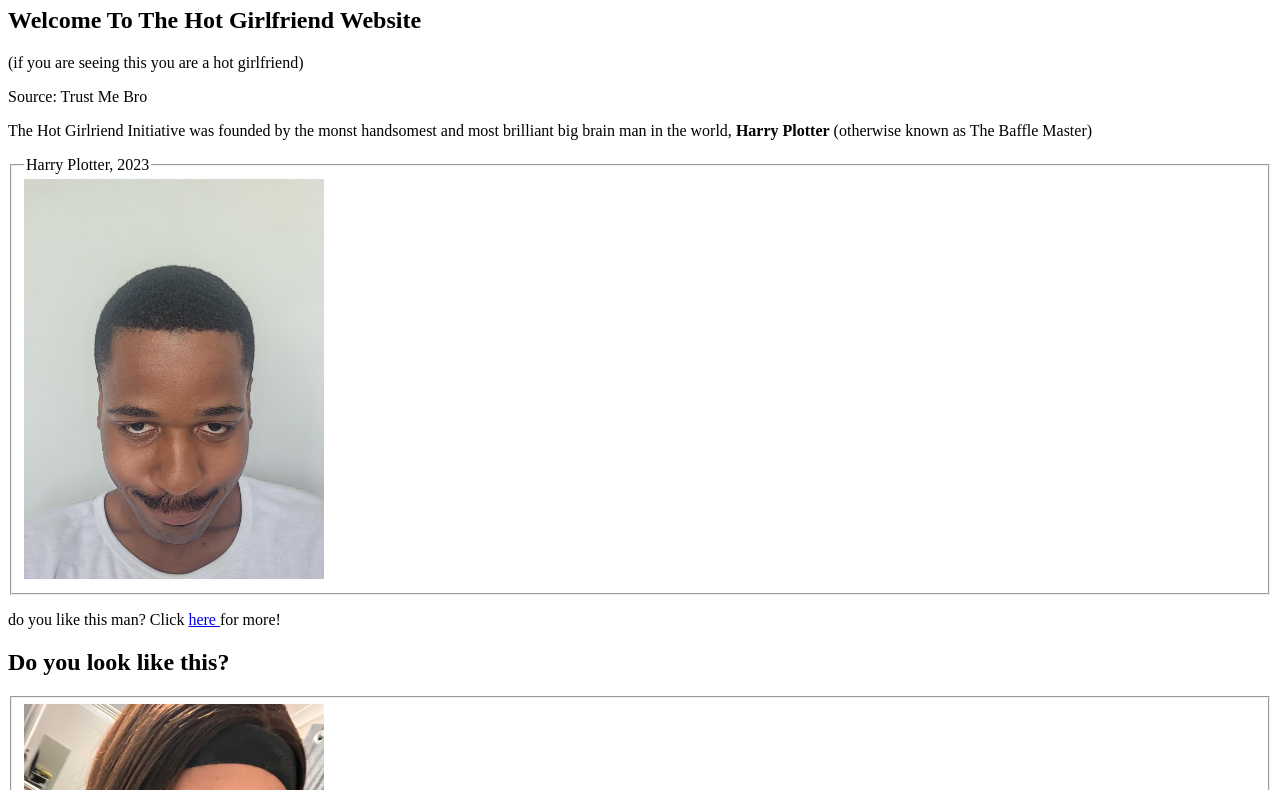
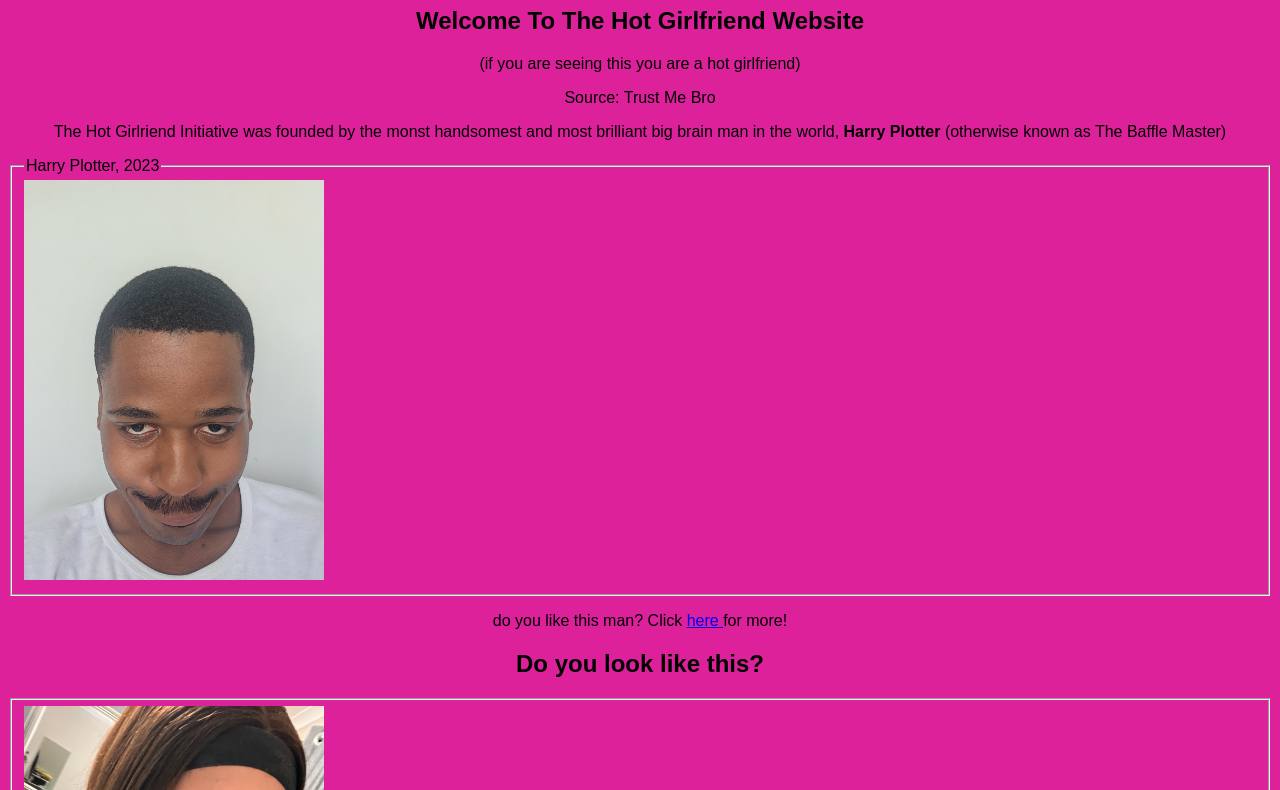
Before and after one commit to malimlaba/Web-Demo, a plain HTML site: page index.html in a window 1280 px wide. Shown: the part 73-863 px from the top of the page. Drawn offline with Linux system fonts and the light colour scheme.

Commit message:
Add files via upload

```diff
--- a/index.html
+++ b/index.html
@@ -1,5 +1,6 @@
 <!DOCTYPE html>
 <html lang="en">
+  <link rel="stylesheet" href="./style.css">
 <head>
   <meta charset="UTF-8" name="viewport" content="width=device-width, initial-scale=1.0">
   <title>Hot Girlfriend Website</title>
--- /dev/null
+++ b/style.css
@@ -0,0 +1,9 @@
+h1, h2, p{text-align: center;}
+
+#mali { width: 70%
+}
+
+body {
+  background-color: #dc219b;
+  font-family: Arial, sans-serif;
+}
```
